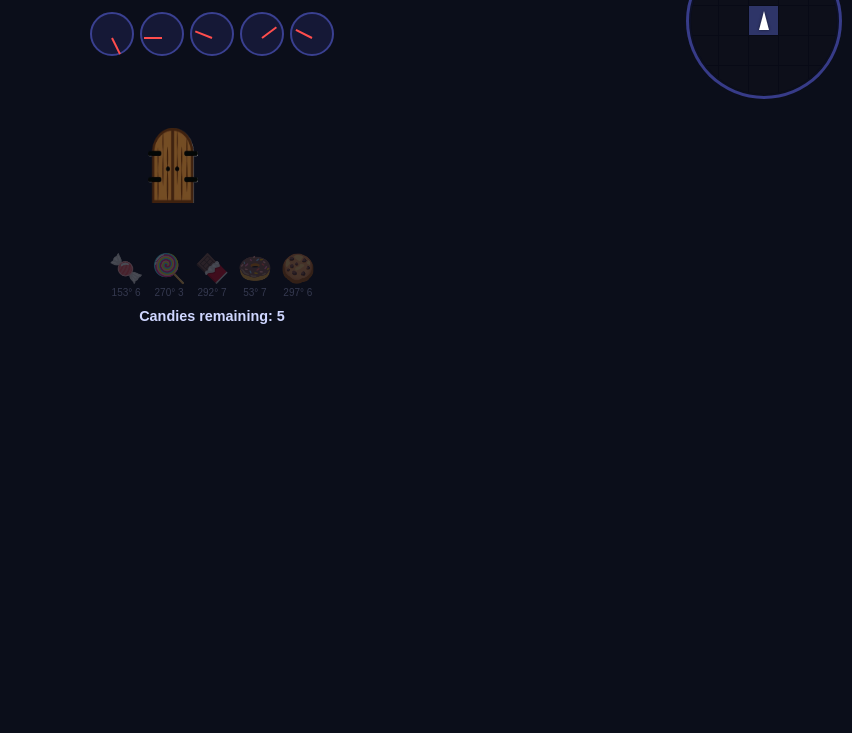
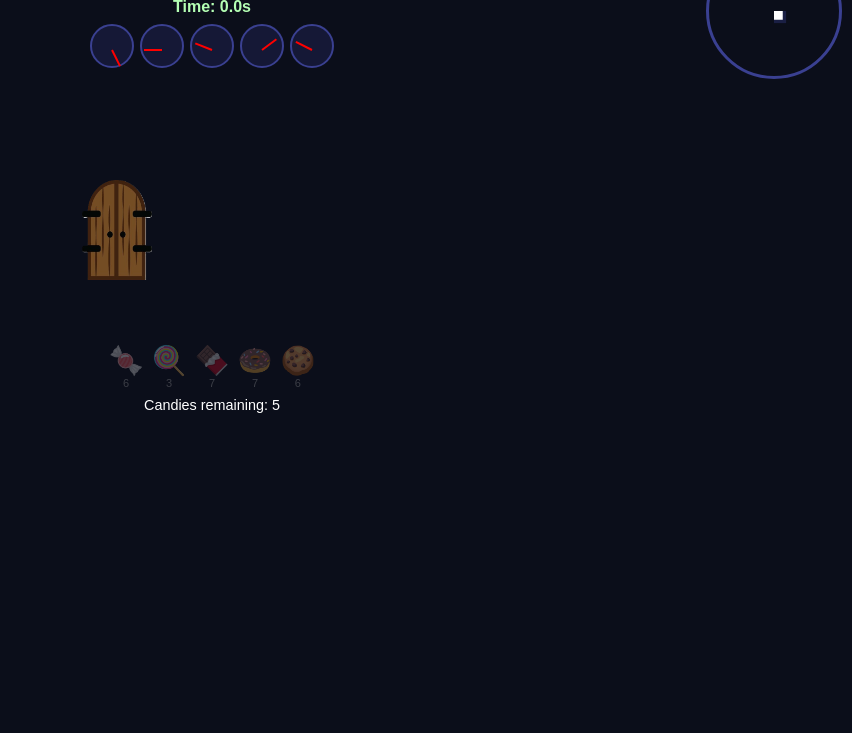
Before and after one commit to anonymouscheetahs/Bearing, a plain HTML site: page index.html in a window 1280 px wide. Shown: the part 67-800 px from the top of the page, without its empty margins (428-1280 px from the left). Drawn offline with Linux system fonts and the light colour scheme.

Commit message:
Refactor HTML structure and styles for game layout

```diff
--- a/index.html
+++ b/index.html
@@ -2,265 +2,512 @@
 <html lang="en">
 <head>
 <meta charset="UTF-8">
-<title>Endless Candy Halls — Easier Maze</title>
+<title>Endless Candy Halls</title>
 <meta name="viewport" content="width=device-width, initial-scale=1.0">
+
 <style>
+
 :root{
   --bg:#0b0e1a;
   --accent:#3a4091;
 }
-html,body{height:100%;margin:0;font-family:Arial,sans-serif;background:var(--bg);color:#e6eefc;overflow-y:auto;}
-#game{display:flex;flex-direction:column;align-items:center;justify-content:flex-start;padding:8px;gap:6px;}
-h1{margin:4px 0;font-size:1.6em;text-align:center;text-shadow:0 0 6px var(--accent);}
-#timer{margin:2px 0;font-weight:600;color:#b4ffb4;font-size:1em;}
-#doors{position:relative;width:160px;height:160px;margin:10px 0;}
-.door-img{position:absolute;width:50px;height:75px;cursor:pointer;transition:transform .3s, opacity .4s; user-select:none;}
-.door-img:hover{transform:scale(1.2);box-shadow:0 0 25px #ffffffaa;}
-#candies{display:flex;flex-direction:row;align-items:center;gap:8px;margin-top:4px;justify-content:center;flex-wrap:nowrap;}
-.candy{font-size:28px;opacity:.25;transition:transform .3s, opacity .3s;text-align:center;}
-.candy.found{opacity:1;transform:translateY(-2px);}
-.candy .info{font-size:10px;color:#bfc6ff;opacity:.9;margin-top:2px;text-align:center;}
-#compassRow{display:flex;gap:6px;justify-content:center;}
-.compass{width:40px;height:40px;border-radius:50%;background:#151836;border:2px solid var(--accent);position:relative;display:flex;align-items:center;justify-content:center;}
-.needle{width:2px;height:18px;background:#ff4d4d;position:absolute;top:6px;left:50%;transform-origin:bottom;transform:translateX(-50%) rotate(0deg);transition:transform 0.3s ease;}
-.tick{position:absolute;bottom:2px;font-size:10px;color:#4ade80;display:none;}
-.compass.done .tick{display:block;}
-#minimapWrap{position:fixed;right:10px;top:10px;width:150px;height:150px;border-radius:999px;background:linear-gradient(180deg,#0e1230,#0b0e1a);display:flex;align-items:center;justify-content:center;border:3px solid rgba(60,65,148,0.9);}
-#minimapCanvas{border-radius:999px;display:block;}
-#status{margin:4px 0 0 0;font-weight:600;color:#cfd6ff;font-size:0.9em;text-align:center;}
-button{margin-top:8px;padding:6px 12px;border:none;border-radius:4px;background:#3a4091;color:#fff;font-weight:600;cursor:pointer;}
-button:hover{background:#5056d4;}
+
+body{
+margin:0;
+font-family:Arial;
+background:var(--bg);
+color:white;
+display:flex;
+justify-content:center;
+}
+
+#game{
+width:100%;
+max-width:500px;
+display:flex;
+flex-direction:column;
+align-items:center;
+padding:10px;
+gap:8px;
+}
+
+h1{
+margin:5px;
+text-shadow:0 0 6px var(--accent);
+}
+
+#timer{
+color:#b4ffb4;
+font-weight:bold;
+}
+
+#doors{
+position:relative;
+width:80vw;
+max-width:260px;
+aspect-ratio:1;
+}
+
+.door-img{
+position:absolute;
+width:70px;
+height:100px;
+cursor:pointer;
+transition:.25s;
+}
+
+.door-img:active{
+transform:scale(.9);
+}
+
+#candies{
+display:flex;
+gap:8px;
+justify-content:center;
+}
+
+.candy{
+font-size:28px;
+opacity:.3;
+text-align:center;
+}
+
+.candy .info{
+font-size:11px;
+color:#aaa;
+}
+
+.candy.found{
+opacity:1;
+}
+
+#compassRow{
+display:flex;
+gap:6px;
+}
+
+.compass{
+width:40px;
+height:40px;
+border-radius:50%;
+background:#151836;
+border:2px solid var(--accent);
+position:relative;
+}
+
+.needle{
+width:2px;
+height:18px;
+background:red;
+position:absolute;
+top:6px;
+left:50%;
+transform-origin:bottom;
+}
+
+.tick{
+position:absolute;
+bottom:0;
+left:50%;
+transform:translateX(-50%);
+display:none;
+}
+
+.compass.done .tick{
+display:block;
+}
+
+#status{
+font-size:.9em;
+}
+
+button{
+padding:6px 12px;
+background:#3a4091;
+border:none;
+color:white;
+border-radius:4px;
+}
+
+#minimapWrap{
+position:fixed;
+right:10px;
+top:10px;
+width:130px;
+height:130px;
+border-radius:50%;
+border:3px solid #3a4091;
+overflow:hidden;
+}
+
+canvas{
+width:100%;
+height:100%;
+}
+
+/* Mobile controls */
+
+#controls{
+display:grid;
+grid-template-columns:60px 60px 60px;
+gap:6px;
+margin-top:10px;
+}
+
+.ctrl{
+background:#1b1f4f;
+border-radius:8px;
+font-size:20px;
+display:flex;
+justify-content:center;
+align-items:center;
+height:50px;
+user-select:none;
+}
+
+.ctrl:active{
+background:#3a4091;
+}
+
+@media (min-width:700px){
+
+#controls{
+display:none;
+}
+
+}
+
 </style>
 </head>
+
 <body>
+
 <div id="game">
+
 <h1>Endless Candy Halls</h1>
+
 <div id="timer">Time: 0.0s</div>
+
 <div id="compassRow"></div>
+
 <div id="doors"></div>
+
 <div id="candies"></div>
-  <h2 id="status">Navigate the halls and find the candy.</h2>
+
+<div id="status"></div>
+
+<div id="controls">
+
+<div></div>
+<div class="ctrl" onclick="move(0,-1)">⬆</div>
+<div></div>
+
+<div class="ctrl" onclick="move(-1,0)">⬅</div>
+<div></div>
+<div class="ctrl" onclick="move(1,0)">➡</div>
+
+<div></div>
+<div class="ctrl" onclick="move(0,1)">⬇</div>
+<div></div>
+
 </div>
+
+</div>
+
 <div id="minimapWrap">
 <canvas id="minimapCanvas" width="150" height="150"></canvas>
 </div>
 
 <script>
-const SIZE = 10;
-const candyIcons=["🍬","🍭","🍫","🍩","🍪"];
-const canvas=document.getElementById('minimapCanvas');
-const ctx=canvas.getContext('2d');
 
-let player, visited, maze, candyLocations, candiesFound;
-let timerInterval, startTime;
+const SIZE=10
+const candyIcons=["🍬","🍭","🍫","🍩","🍪"]
+
+const canvas=document.getElementById("minimapCanvas")
+const ctx=canvas.getContext("2d")
+
+let player,visited,maze,candyLocations,candiesFound
+let timerInterval,startTime
 
 function initGame(){
-  player={x:5,y:5,dirX:0,dirY:-1};
-  visited=new Set([player.x+','+player.y]);
-  maze=[];
-  candyLocations=[];
-  candiesFound=[false,false,false,false,false];
-  clearInterval(timerInterval);
-  startTime=null;
-  document.getElementById('timer').textContent = 'Time: 0.0s';
-  generateMaze();
-  placeCandies();
-  renderAll();
-}
-initGame();
 
-// Easier maze
-function generateMaze(){
-  maze=Array.from({length:SIZE},()=>Array.from({length:SIZE},()=>({n:true,s:true,e:true,w:true})));
-  const stack=[[player.x,player.y]];
-  const seen=new Set([player.x+','+player.y]);
-  while(stack.length){
-    const [cx,cy]=stack[stack.length-1];
-    const neighbors=[];
-    if(cy>0&&!seen.has(cx+','+(cy-1))) neighbors.push([cx,cy-1,'n','s']);
-    if(cy<SIZE-1&&!seen.has(cx+','+(cy+1))) neighbors.push([cx,cy+1,'s','n']);
-    if(cx>0&&!seen.has((cx-1)+','+cy)) neighbors.push([cx-1,cy,'w','e']);
-    if(cx<SIZE-1&&!seen.has((cx+1)+','+cy)) neighbors.push([cx+1,cy,'e','w']);
-    if(neighbors.length===0){stack.pop();continue;}
-    const [nx,ny,dir,opp]=neighbors[Math.floor(Math.random()*neighbors.length)];
-    maze[cy][cx][dir]=false; maze[ny][nx][opp]=false;
-    seen.add(nx+','+ny); stack.push([nx,ny]);
-    // Extra open walls for easier maze
-    if(Math.random()<0.4){
-      const extras=[];
-      if(cy>0) extras.push([cx,cy-1,'n','s']);
-      if(cy<SIZE-1) extras.push([cx,cy+1,'s','n']);
-      if(cx>0) extras.push([cx-1,cy,'w','e']);
-      if(cx<SIZE-1) extras.push([cx+1,cy,'e','w']);
-      if(extras.length>0){
-        const [ex,ey,edir,eopp]=extras[Math.floor(Math.random()*extras.length)];
-        maze[cy][cx][edir]=false; maze[ey][ex][eopp]=false;
-      }
-    }
-  }
+player={x:5,y:5,dirX:0,dirY:-1}
+visited=new Set([player.x+","+player.y])
+
+maze=[]
+candyLocations=[]
+candiesFound=[false,false,false,false,false]
+
+clearInterval(timerInterval)
+startTime=null
+
+generateMaze()
+placeCandies()
+renderAll()
+
 }
 
-// Candies
+initGame()
+
+function generateMaze(){
+
+maze=Array.from({length:SIZE},()=>Array.from({length:SIZE},()=>({n:true,s:true,e:true,w:true})))
+
+const stack=[[player.x,player.y]]
+const seen=new Set([player.x+","+player.y])
+
+while(stack.length){
+
+const [cx,cy]=stack[stack.length-1]
+const neighbors=[]
+
+if(cy>0&&!seen.has(cx+","+(cy-1))) neighbors.push([cx,cy-1,"n","s"])
+if(cy<SIZE-1&&!seen.has(cx+","+(cy+1))) neighbors.push([cx,cy+1,"s","n"])
+if(cx>0&&!seen.has((cx-1)+","+cy)) neighbors.push([cx-1,cy,"w","e"])
+if(cx<SIZE-1&&!seen.has((cx+1)+","+cy)) neighbors.push([cx+1,cy,"e","w"])
+
+if(neighbors.length===0){stack.pop();continue}
+
+const [nx,ny,dir,opp]=neighbors[Math.floor(Math.random()*neighbors.length)]
+
+maze[cy][cx][dir]=false
+maze[ny][nx][opp]=false
+
+seen.add(nx+","+ny)
+stack.push([nx,ny])
+
+}
+
+}
+
 function placeCandies(){
-  candyLocations=[];
+
 while(candyLocations.length<5){
-    let x=Math.floor(Math.random()*SIZE);
-    let y=Math.floor(Math.random()*SIZE);
-    if((x===player.x&&y===player.y)||candyLocations.some(c=>c.x===x&&c.y===y)) continue;
-    candyLocations.push({x,y});
+
+let x=Math.floor(Math.random()*SIZE)
+let y=Math.floor(Math.random()*SIZE)
+
+if((x===player.x&&y===player.y)||candyLocations.some(c=>c.x===x&&c.y===y)) continue
+
+candyLocations.push({x,y})
+
 }
+
 }
 
 function renderAll(){
-  renderDoors();
-  renderCandiesUI();
-  renderCompassRow();
-  renderMinimap();
-  updateStatus();
+
+renderDoors()
+renderCandiesUI()
+renderCompassRow()
+renderMinimap()
+updateStatus()
+
 }
 
 function renderDoors(){
-  const doorsDiv=document.getElementById('doors');
-  doorsDiv.innerHTML='';
-  const cell=maze[player.y][player.x];
-  const offsets={n:[55,0],s:[55,70],e:[100,35],w:[10,35]};
-  if(!cell.n) createDoor('n',offsets.n);
-  if(!cell.s) createDoor('s',offsets.s);
-  if(!cell.e) createDoor('e',offsets.e);
-  if(!cell.w) createDoor('w',offsets.w);
+
+const doors=document.getElementById("doors")
+doors.innerHTML=""
+
+const cell=maze[player.y][player.x]
+
+const pos={
+n:["50%","0%"],
+s:["50%","80%"],
+e:["80%","40%"],
+w:["0%","40%"]
+}
+
+if(!cell.n) createDoor("n",pos.n)
+if(!cell.s) createDoor("s",pos.s)
+if(!cell.e) createDoor("e",pos.e)
+if(!cell.w) createDoor("w",pos.w)
+
 }
 
 function createDoor(dir,[left,top]){
-  const doorsDiv=document.getElementById('doors');
-  const img=document.createElement('img');
-  img.src='door.png';
-  img.className='door-img';
-  img.style.left=left+'%';
-  img.style.top=top+'%';
+
+const img=document.createElement("img")
+img.src="door.png"
+img.className="door-img"
+
+img.style.left=left
+img.style.top=top
+
 img.onclick=()=>{
-    img.style.opacity=0;
-    setTimeout(()=>{
-      let dx=0,dy=0;
-      if(dir==='n') dy=-1;if(dir==='s') dy=1;if(dir==='e') dx=1;if(dir==='w') dx=-1;
-      move(dx,dy); img.style.opacity=1;
-    },200);
-  };
-  doorsDiv.appendChild(img);
+
+let dx=0,dy=0
+
+if(dir==="n")dy=-1
+if(dir==="s")dy=1
+if(dir==="e")dx=1
+if(dir==="w")dx=-1
+
+move(dx,dy)
+
 }
 
-// --- Move ---
+document.getElementById("doors").appendChild(img)
+
+}
+
 function move(dx,dy){
-  if(!startTime) startTimer(); // start timer on first move
-  const targetX=player.x+dx;
-  const targetY=player.y+dy;
-  if(targetX<0||targetX>=SIZE||targetY<0||targetY>=SIZE) return;
-  player.x=targetX; player.y=targetY; player.dirX=dx; player.dirY=dy;
-  visited.add(player.x+','+player.y);
-  checkCandy();
-  renderAll();
+
+if(!startTime) startTimer()
+
+const tx=player.x+dx
+const ty=player.y+dy
+
+if(tx<0||ty<0||tx>=SIZE||ty>=SIZE) return
+
+player.x=tx
+player.y=ty
+player.dirX=dx
+player.dirY=dy
+
+visited.add(tx+","+ty)
+
+checkCandy()
+renderAll()
+
 }
 
 function checkCandy(){
-  candyLocations.forEach((loc,i)=>{if(!candiesFound[i]&&player.x===loc.x&&player.y===loc.y) candiesFound[i]=true;});
+
+candyLocations.forEach((loc,i)=>{
+
+if(!candiesFound[i]&&loc.x===player.x&&loc.y===player.y)
+candiesFound[i]=true
+
+})
+
 }
 
-// --- UI ---
 function renderCandiesUI(){
-  const bar=document.getElementById('candies'); bar.innerHTML='';
+
+const bar=document.getElementById("candies")
+bar.innerHTML=""
+
 candyLocations.forEach((loc,i)=>{
-    const div=document.createElement('div'); div.className='candy';
-    div.textContent=candyIcons[i];
-    const info=document.createElement('div'); info.className='info';
-    if(!candiesFound[i]){
-      const bearing=Math.round(getBearing(player,loc));
-      const distance=Math.abs(loc.x-player.x)+Math.abs(loc.y-player.y);
-      info.textContent=`${bearing}° ${distance}`;
-    } else info.textContent='✔';
-    div.appendChild(info); bar.appendChild(div);
-  });
+
+const div=document.createElement("div")
+div.className="candy"+(candiesFound[i]?" found":"")
+
+div.innerHTML=candyIcons[i]+"<div class='info'>"+(candiesFound[i]?"✔":Math.abs(loc.x-player.x)+Math.abs(loc.y-player.y))+"</div>"
+
+bar.appendChild(div)
+
+})
+
 }
 
 function renderCompassRow(){
-  const row=document.getElementById('compassRow'); row.innerHTML='';
+
+const row=document.getElementById("compassRow")
+row.innerHTML=""
+
 candyLocations.forEach((loc,i)=>{
-    const comp=document.createElement('div'); comp.className='compass'+(candiesFound[i]?' done':'');
-    const needle=document.createElement('div'); needle.className='needle';
-    needle.style.transform=`translateX(-50%) rotate(${getBearing(player,loc)}deg)`;
-    const tick=document.createElement('div'); tick.className='tick'; tick.textContent='✔';
-    comp.appendChild(needle); comp.appendChild(tick); row.appendChild(comp);
-  });
+
+const c=document.createElement("div")
+c.className="compass"+(candiesFound[i]?" done":"")
+
+const n=document.createElement("div")
+n.className="needle"
+
+const angle=getBearing(player,loc)
+
+n.style.transform="translateX(-50%) rotate("+angle+"deg)"
+
+const tick=document.createElement("div")
+tick.className="tick"
+tick.innerText="✔"
+
+c.appendChild(n)
+c.appendChild(tick)
+
+row.appendChild(c)
+
+})
+
 }
 
 function renderMinimap(){
-  const SIZE_CANVAS=canvas.width;
-  ctx.clearRect(0,0,SIZE_CANVAS,SIZE_CANVAS);
-  const radius=2;
-  const cellSize=SIZE_CANVAS/(radius*2+1);
-  ctx.save(); ctx.beginPath(); ctx.arc(SIZE_CANVAS/2,SIZE_CANVAS/2,SIZE_CANVAS/2-2,0,Math.PI*2); ctx.clip();
-  ctx.fillStyle='rgba(8,10,22,1)'; ctx.fillRect(0,0,SIZE_CANVAS,SIZE_CANVAS);
-  for(let dy=-radius;dy<=radius;dy++){
-    for(let dx=-radius;dx<=radius;dx++){
-      const x=player.x+dx; const y=player.y+dy;
-      if(x<0||x>=SIZE||y<0||y>=SIZE) continue;
-      const cx=(dx+radius)*cellSize, cy=(dy+radius)*cellSize;
-      ctx.fillStyle=visited.has(x+','+y)?'#2e3568':'#0d0f1a';
-      ctx.fillRect(cx,cy,cellSize-1,cellSize-1);
-      candyLocations.forEach((loc,i)=>{if(candiesFound[i]&&loc.x===x&&loc.y===y){
-        ctx.font=Math.max(10,cellSize*0.5)+'px sans-serif';
-        ctx.fillText('🍬',cx+cellSize/4,cy+cellSize/1.5);
-      }});
-    }
-  }
-  drawPlayerArrow(SIZE_CANVAS/2,SIZE_CANVAS/2);
-  ctx.restore();
+
+ctx.clearRect(0,0,150,150)
+
+ctx.fillStyle="#1a1f44"
+
+visited.forEach(v=>{
+
+const [x,y]=v.split(",").map(Number)
+
+ctx.fillRect(x*15,y*15,14,14)
+
+})
+
+ctx.fillStyle="white"
+ctx.fillRect(player.x*15,player.y*15,10,10)
+
 }
 
-function drawPlayerArrow(x,y){
-  const arrowLen=10;
-  const angleRad=degToRad(getHeadingFromDir(player.dirX,player.dirY));
-  ctx.save(); ctx.translate(x,y); ctx.rotate(angleRad);
-  ctx.beginPath(); ctx.moveTo(0,-arrowLen); ctx.lineTo(arrowLen*0.5,arrowLen*0.9); ctx.lineTo(-arrowLen*0.5,arrowLen*0.9); ctx.closePath();
-  ctx.fillStyle='#ffffff'; ctx.shadowColor='rgba(0,0,0,0.6)'; ctx.shadowBlur=3; ctx.fill(); ctx.restore();
+function getBearing(a,b){
+
+return (Math.atan2(b.x-a.x,-(b.y-a.y))*180/Math.PI+360)%360
+
 }
 
-// Math
-function getBearing(a,b){return (Math.atan2(b.x-a.x,-(b.y-a.y))*180/Math.PI+360)%360;}
-function getHeadingFromDir(dx,dy){return (Math.atan2(dx,-dy)*180/Math.PI+360)%360;}
-function degToRad(d){return d*Math.PI/180;}
+function updateStatus(){
 
-// Status & win
-function updateStatus(){
-  const status=document.getElementById('status');
+const s=document.getElementById("status")
+
 if(candiesFound.every(Boolean)){
-    stopTimer();
-    status.innerHTML=`🎉 You collected all candies!<br>Time: ${getElapsedTime()}s`;
-    const btn=document.createElement('button');
-    btn.textContent='Play Again';
-    btn.onclick=()=>initGame();
-    status.appendChild(btn);
-  } else {
-    status.textContent='Candies remaining: '+candiesFound.filter(f=>!f).length;
-  }
+
+stopTimer()
+
+s.innerHTML="🎉 You found all candy!<br>Time: "+getElapsed()+"s <br><button onclick='initGame()'>Play Again</button>"
+
+}else{
+
+s.innerText="Candies remaining: "+candiesFound.filter(f=>!f).length
+
 }
 
-// Timer
+}
+
 function startTimer(){
-  startTime = Date.now();
-  timerInterval = setInterval(()=>{
-    const elapsed = ((Date.now()-startTime)/1000).toFixed(1);
-    document.getElementById('timer').textContent = `Time: ${elapsed}s`;
-  },100);
+
+startTime=Date.now()
+
+timerInterval=setInterval(()=>{
+
+document.getElementById("timer").innerText="Time: "+getElapsed()+"s"
+
+},100)
+
 }
-function stopTimer(){ clearInterval(timerInterval); }
-function getElapsedTime(){ return ((Date.now()-startTime)/1000).toFixed(1); }
 
-// Controls
-window.addEventListener('keydown',e=>{
-  if(e.key==='ArrowUp'||e.key==='w') move(0,-1);
-  else if(e.key==='ArrowDown'||e.key==='s') move(0,1);
-  else if(e.key==='ArrowLeft'||e.key==='a') move(-1,0);
-  else if(e.key==='ArrowRight'||e.key==='d') move(1,0);
-});
+function stopTimer(){
+
+clearInterval(timerInterval)
+
+}
+
+function getElapsed(){
+
+return ((Date.now()-startTime)/1000).toFixed(1)
+
+}
+
+window.addEventListener("keydown",e=>{
+
+if(e.key==="ArrowUp"||e.key==="w") move(0,-1)
+if(e.key==="ArrowDown"||e.key==="s") move(0,1)
+if(e.key==="ArrowLeft"||e.key==="a") move(-1,0)
+if(e.key==="ArrowRight"||e.key==="d") move(1,0)
+
+})
+
 </script>
 </body>
 </html>
```
Lines whose indentation alone changed are shown as unchanged.
